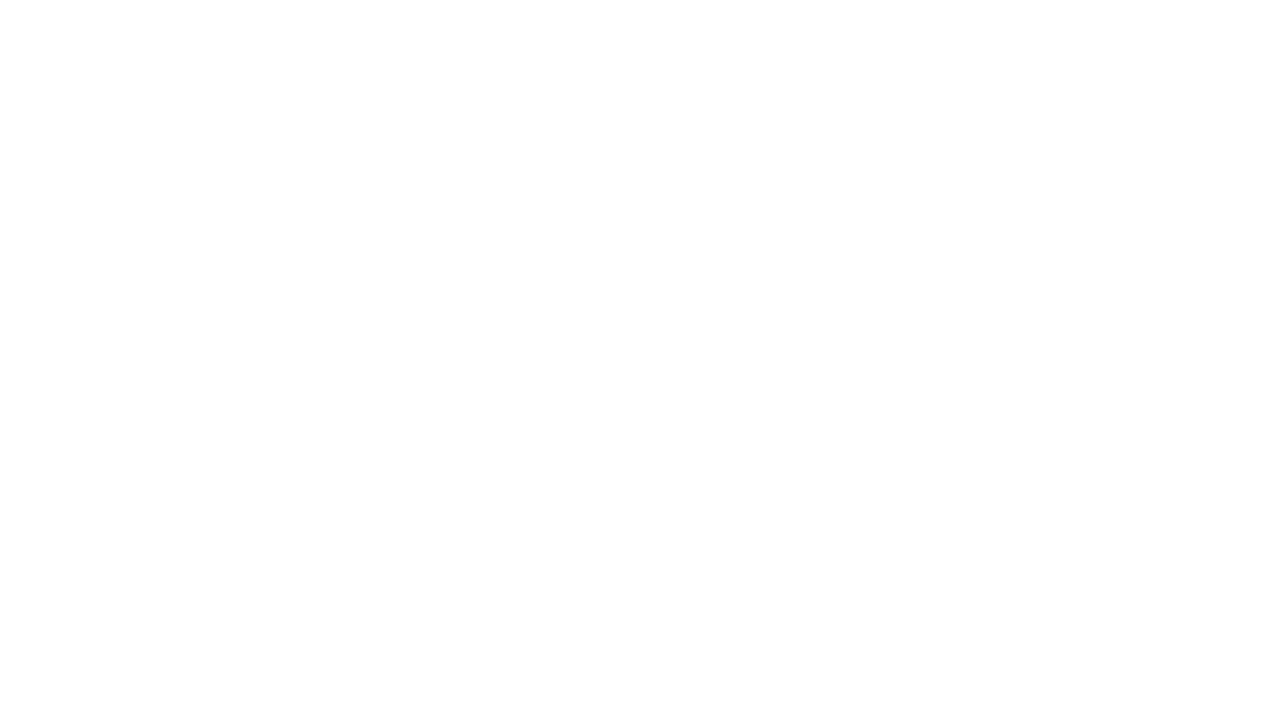
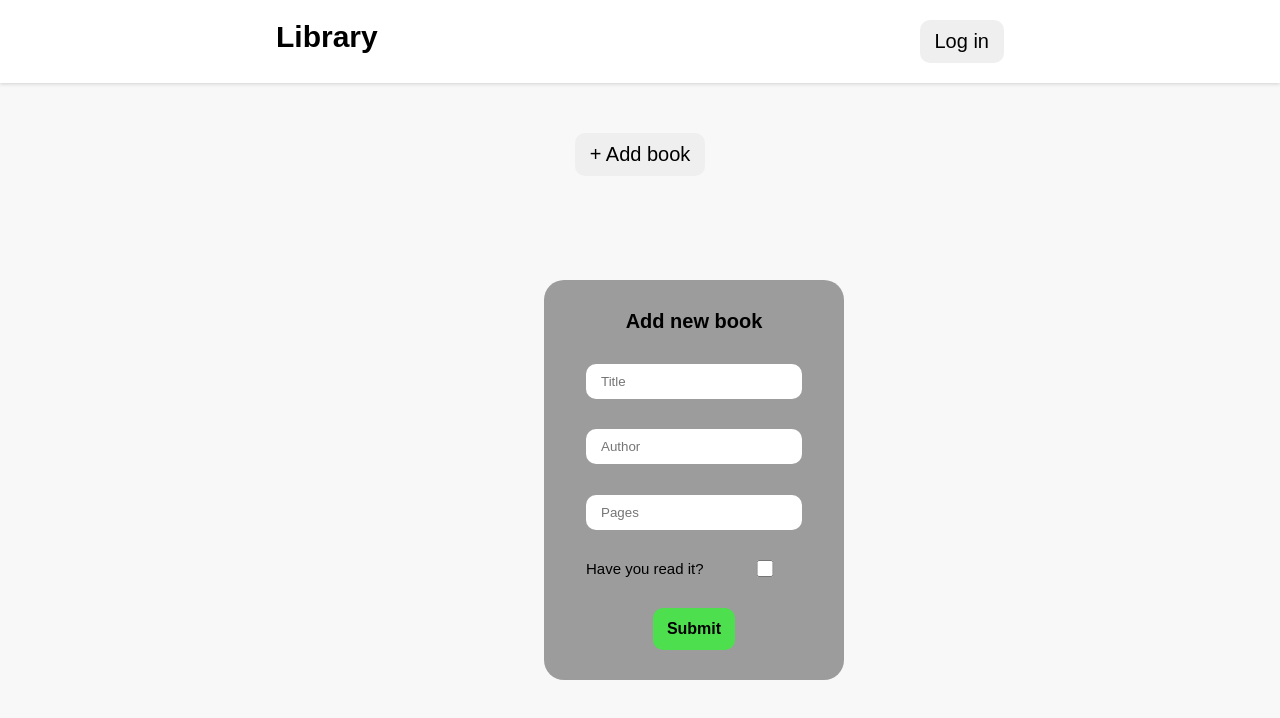
Before and after one commit to devookami/Library, a plain HTML site: page index.html in a window 1280 px wide. Drawn offline with Linux system fonts and the light colour scheme.

Commit message:
stucture and style

```diff
--- a/index.html
+++ b/index.html
@@ -7,6 +7,28 @@
     <script src="./script.js" defer></script>
 </head>
 <body>
-
+    <header>
+        <div class="container">
+        <h1>Library</h1>
+        <button>Log in</button>
+        </div>
+    </header>
+    <main>
+        <button>+ Add book</button>
+        <div id="book-grid"></div>
+    </main>
+    <div class="card">
+        <form id="card">
+            <h3>Add new book</h3>
+            <input type="text" id="title" placeholder="Title">
+            <input type="text" id="author" placeholder="Author">
+            <input type="number" id="pages" placeholder="Pages">
+            <div class="isRead">
+                <p>Have you read it?</p>
+                <input type="checkbox" id="isRead">
+            </div>
+            <input type="submit" value="Submit">
+        </form>
+    </div>
 </body>
 </html>
--- a/style.css
+++ b/style.css
@@ -0,0 +1,93 @@
+:root{
+    font-size: 10px;
+}
+*, *:before, *:after {
+    box-sizing: border-box;
+    margin: 0;
+    padding: 0;
+    font-family: 'Poppins', sans-serif;
+}
+body{
+    background: #f8f8f8;
+}
+h1{
+    font-size: 3rem;
+}
+button{
+    cursor: pointer;
+    padding: 1rem 1.5rem;
+    border: none;
+    border-radius: 1rem;
+    font-size: 2rem;
+}
+header{
+    background-color: #fff;
+    width: 100vw;
+    box-shadow: 0 1px 4px rgba(0,0,0,0.16);
+}
+header .container{
+    margin: 0 auto;
+    width: 60%;
+    padding: 2rem;
+    display: flex;
+    justify-content: space-between;
+}
+main{
+    margin-top: 5rem;
+    width: 100vw;
+    display: flex;
+    justify-content: center;
+    align-items: center;
+}
+/* card */
+.card{
+    display: flex;
+    justify-content: center;
+    position: fixed;
+    z-index: 1;
+    top: 35%;
+    left: 42.5%;
+    height: 40rem;
+    width: 30rem;
+    padding: 2rem 1.5rem;
+    background-color: #9c9c9c;
+    border-radius: 2rem;
+}
+#card{
+    display: flex;
+    flex-direction: column;
+    justify-content: space-around;
+    align-items: center;
+    gap: 1rem;
+    width: 100%;
+}
+#card h3{
+    font-size: 2rem;
+}
+input{
+    width: 80%;
+    border: none;
+    border-radius: 1rem;
+    padding: 1rem 1.5rem;
+}
+input[type='checkbox']{
+    width: 50%;
+}
+input[type='submit']{
+    width: auto;
+    padding: 1.2rem 1.4rem;
+    border: none;
+    font-size: 1.6rem;
+    font-weight: 600;
+    color:black;
+    background: #4edf4e;
+}
+.isRead{
+    width: 80%;
+    font-size: 1.5rem;
+    display: flex;
+    justify-content: space-around;
+}
+.isRead p {
+    width: 25ch;
+}
```
